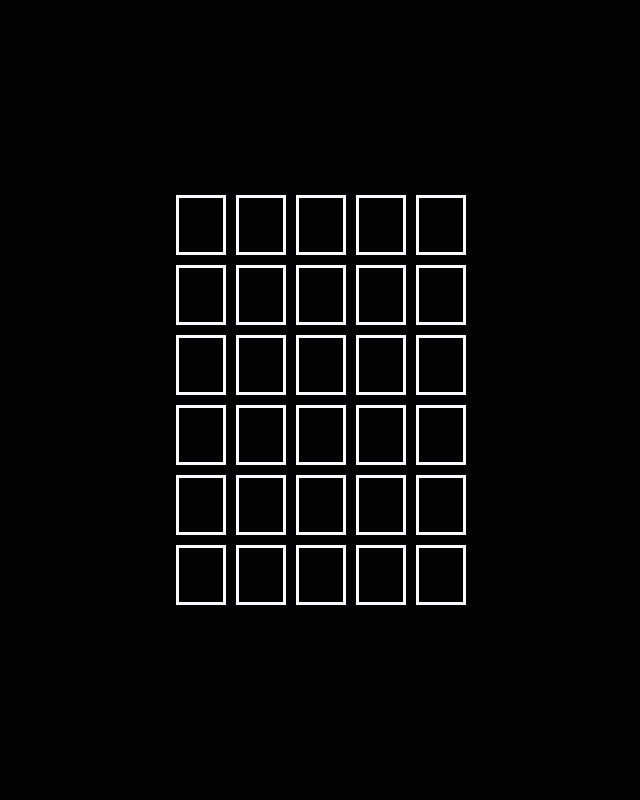
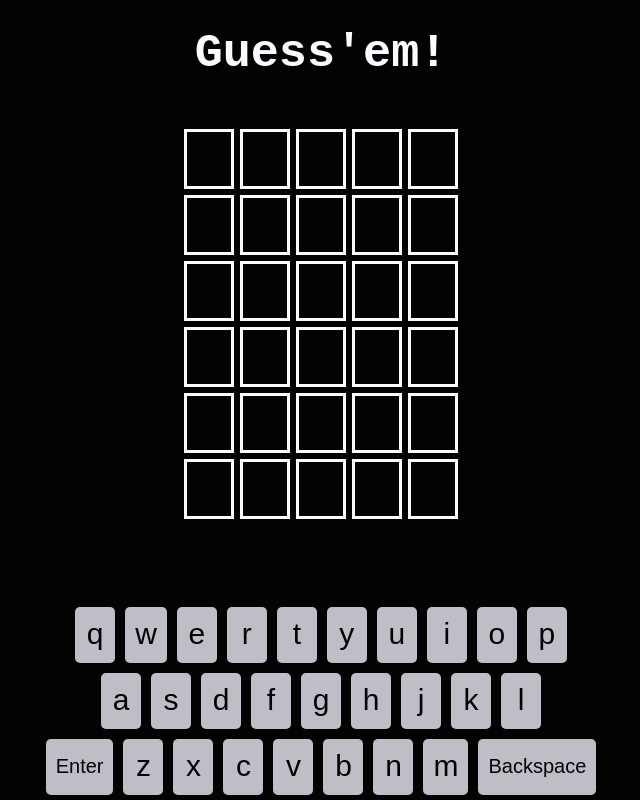
Before and after one commit to rahulpd101/WordleApp, a Next.js app: page / in a window 1280 px wide. Shown: the whole page, without its empty margins (319-959 px from the left). Built offline with nearby package versions, Linux system fonts and the light colour scheme.

Commit message:
Functionality updates

```diff
--- /dev/null
+++ b/components/Wordle/Keyboard/Keyboard.tsx
@@ -0,0 +1,59 @@
+import styles from "./keyboard.module.css";
+import { useMemo } from "react";
+
+type KeyPressHandlerType = (key: string) => void;
+
+type KeyboardProps = {
+	keyPressHandler: KeyPressHandlerType;
+};
+
+export default function Keyboard({ keyPressHandler }: KeyboardProps) {
+	const top = useMemo(() => {
+		return "qwertyuiop".split("").map((char) => {
+			return <Key keyPressHandler={keyPressHandler} key={char} keyName={char} />;
+		});
+	}, [keyPressHandler]);
+
+	const middle = useMemo(() => {
+		return "asdfghjkl".split("").map((char) => {
+			return <Key keyPressHandler={keyPressHandler} key={char} keyName={char} />;
+		});
+	}, [keyPressHandler]);
+
+	const bottom = useMemo(() => {
+		const letters = "zxcvbnm".split("").map((char) => {
+			return <Key keyPressHandler={keyPressHandler} key={char} keyName={char} />;
+		});
+		const enterKey = <Key keyPressHandler={keyPressHandler} small key="Enter" keyName="Enter" />;
+
+		const backSpaceKey = <Key keyPressHandler={keyPressHandler} key="Backspace" small keyName="Backspace" />;
+
+		return [enterKey, ...letters, backSpaceKey];
+	}, [keyPressHandler]);
+
+	return (
+		<div className={styles.wrapper}>
+			<div className={styles.row}>{top}</div>
+			<div className={styles.row}>{middle}</div>
+			<div className={styles.row}>{bottom}</div>
+		</div>
+	);
+}
+
+type KeyProps = {
+	small?: boolean; //small is an optional class to make backspace & enter keys small.
+	keyName: string;
+	keyPressHandler: KeyPressHandlerType;
+};
+
+const Key = ({ keyName, keyPressHandler, small }: KeyProps) => {
+	return (
+		<span
+			className={`${styles.key} ${small ? styles.smallKey : ""}`}
+			onClick={() => {
+				keyPressHandler(keyName);
+			}}>
+			{keyName}
+		</span>
+	);
+};
--- /dev/null
+++ b/components/Wordle/Keyboard/keyboard.module.css
@@ -0,0 +1,32 @@
+.wrapper {
+	margin-bottom: 20px;
+}
+
+.row {
+	display: flex;
+	justify-content: center;
+}
+
+.key {
+	align-items: center;
+	justify-content: center;
+	background-color: var(--gray);
+	border-radius: 5px;
+	color: var(--black);
+	cursor: pointer;
+	display: flex;
+	font-family: sans-serif;
+	font-size: 30px;
+	margin: 5px;
+	padding: 10px 10px 12px;
+	text-align: center;
+	min-width: 40px;
+}
+
+.key:hover {
+	background-color: var(--dark-gray);
+}
+
+.smallKey {
+	font-size: 20px;
+}
--- /dev/null
+++ b/components/Wordle/SubmittedGuess/SubmittedGuess.tsx
@@ -0,0 +1,60 @@
+import styles from "./submittedGuess.module.css";
+import type { GuessType, PuzzleWordCharCountType } from "../types";
+type SubmittedGuessProps = {
+	puzzleWord: string;
+	guess: GuessType;
+	puzzleWordCharCount: PuzzleWordCharCountType;
+};
+
+type GuessedCharStatus = "correct" | "incorrect" | "present";
+
+function useGuessChecker(charMap: PuzzleWordCharCountType, word: string, guess: GuessType) {
+	const charMapWithCorrectGuesses = { ...charMap };
+
+	guess.forEach((guessChar, i) => {
+		const isCorrect = word[i] === guessChar;
+		if (isCorrect) {
+			charMapWithCorrectGuesses[guessChar] -= 1;
+		}
+	});
+
+	const checkedGuess = guess.map((char, i): { status: GuessedCharStatus; char: string } => {
+		const isCorrect = char === word[i];
+		let isPresent = false;
+
+		if (!isCorrect && charMapWithCorrectGuesses[char]) {
+			charMapWithCorrectGuesses[char] -= 1;
+			isPresent = true;
+		}
+		return {
+			status: isCorrect ? "correct" : isPresent ? "present" : "incorrect",
+			char,
+		};
+	});
+	return checkedGuess;
+}
+
+// [{status:'incorrect', char:'b'}, {status:'correct', char:'e'}]
+
+export default function SubmittedGuess({ guess, puzzleWord, puzzleWordCharCount }: SubmittedGuessProps) {
+	const checkedGuess = useGuessChecker(puzzleWordCharCount, puzzleWord, guess);
+
+	return (
+		<div className={styles.submittedGuess}>
+			{checkedGuess.map(({ status, char }, i) => {
+				const isPresent = status === "present";
+				const isCorrect = status === "correct";
+
+				return (
+					<span
+						className={`${styles.char} ${isCorrect ? styles.correctChar : ""} ${
+							isPresent ? styles.presentChar : ""
+						} ${styles.guessedChar}`}
+						key={i}>
+						{char}
+					</span>
+				);
+			})}
+		</div>
+	);
+}
--- /dev/null
+++ b/components/Wordle/SubmittedGuess/submittedGuess.module.css
@@ -0,0 +1,125 @@
+.submittedGuess {
+	display: flex;
+	justify-content: center;
+}
+
+.char {
+	border: 3px solid var(--white);
+	display: flex;
+	height: 60px;
+	width: 50px;
+	margin: 3px;
+	justify-content: center;
+	align-items: center;
+	transform: rotateX(0deg);
+}
+
+.guessedChar {
+	animation: flipIn, removeBorder, bgIncorrect;
+}
+
+.correctChar {
+	animation: flipIn, removeBorder, bgCorrect;
+}
+
+.presentChar {
+	animation: flipIn, removeBorder, bgPresent;
+}
+
+.guessedChar,
+.correctChar,
+.presentChar {
+	animation-duration: 0.5s, 0.5s, 0.5s;
+	animation-timing-function: linear, linear, linear;
+	animation-fill-mode: forwards, forwards, forwards;
+}
+
+.char:nth-of-type(2) {
+	animation-delay: 500ms;
+}
+
+.char:nth-of-type(3) {
+	animation-delay: 1000ms;
+}
+
+.char:nth-of-type(4) {
+	animation-delay: 1500ms;
+}
+
+.char:nth-of-type(5) {
+	animation-delay: 2000ms;
+}
+
+@keyframes flipIn {
+	0% {
+		transform: rotateX(0deg);
+	}
+	50% {
+		border: 0;
+		transform: rotateX(90deg);
+	}
+	100% {
+		border: 0;
+		transform: rotateX(0deg);
+	}
+}
+
+@keyframes removeBorder {
+	0% {
+		border: 3px solid var(--white);
+	}
+	49% {
+		border: 3px solid var(--white);
+	}
+	50% {
+		border: 0;
+	}
+	100% {
+		border: 0;
+	}
+}
+
+@keyframes bgCorrect {
+	0% {
+		background-color: transparent;
+	}
+	49% {
+		background-color: transparent;
+	}
+	50% {
+		background-color: var(--green);
+	}
+	100% {
+		background-color: var(--green);
+	}
+}
+
+@keyframes bgIncorrect {
+	0% {
+		background-color: transparent;
+	}
+	49% {
+		background-color: transparent;
+	}
+	50% {
+		background-color: rgba(255, 255, 255, 0.2);
+	}
+	100% {
+		background-color: rgba(255, 255, 255, 0.2);
+	}
+}
+
+@keyframes bgPresent {
+	0% {
+		background-color: transparent;
+	}
+	49% {
+		background-color: transparent;
+	}
+	50% {
+		background-color: var(--yellow);
+	}
+	100% {
+		background-color: var(--yellow);
+	}
+}
--- a/components/Wordle/Wordle.tsx
+++ b/components/Wordle/Wordle.tsx
@@ -1,10 +1,14 @@
-import { useEffect, useMemo, useState } from "react";
+import { useCallback, useEffect, useMemo, useState } from "react";
+import type { GuessType, PuzzleWordCharCountType } from "./types";
+import Keyboard from "./Keyboard/Keyboard";
+import SubmittedGuess from "./SubmittedGuess/SubmittedGuess";
 import styles from "./wordle.module.css";
 
 const totalGuessMax = 6;
 
 function useWordOfTheDay() {
 	const [word, setWord] = useState<null | string>(null);
+
 	useEffect(() => {
 		async function fetchWord() {
 			const response = await fetch("/api/word").then((res) => res.json());
@@ -16,16 +20,29 @@ function useWordOfTheDay() {
 	return word;
 }
 
+function useCharCountMap(word: string | null) {
+	return useMemo(() => {
+		if (word === null) {
+			return {};
+		}
+		return word.split("").reduce<PuzzleWordCharCountType>((acc, char) => {
+			if (!acc.hasOwnProperty(char)) {
+				acc[char] = 1;
+			} else {
+				acc[char] += 1;
+			}
+			return acc;
+		}, {});
+	}, [word]);
+}
+
 export default function Wordle() {
 	const [submittedGuesses, setSubmittedGuesses] = useState<Array<string[]>>([]);
 	const [guess, setGuess] = useState<string[]>([]);
 
 	const wordOfTheDay = useWordOfTheDay();
-	// console.log({ wordOfTheDay });
-	useEffect(() => {
-		function handleKeyDown({ key }: { key: string }) {
-			// console.log(key);
-
+	const handleKeyInput = useCallback(
+		(key: string) => {
 			const isChar = /^[a-z]$/.test(key);
 			const isBackspace = key === "Backspace";
 			const isSubmit = key === "Enter";
@@ -43,30 +60,22 @@ export default function Wordle() {
 				setSubmittedGuesses((prev) => [...prev, guess]);
 				setGuess([]);
 			}
+		},
+		[guess]
+	);
+
+	useEffect(() => {
+		function handleKeyDown({ key }: { key: string }) {
+			handleKeyInput(key);
 		}
-
 		window.addEventListener("keydown", handleKeyDown);
 
 		return () => {
 			window.removeEventListener("keydown", handleKeyDown);
 		};
-	}, [guess.length]);
+	}, [guess.length, guess, handleKeyInput]);
 
-	console.log(submittedGuesses);
-
-	const puzzleWordCharCount = useMemo(() => {
-		if (wordOfTheDay === null) {
-			return {};
-		}
-		return wordOfTheDay.split("").reduce<Record<string, number>>((acc, char) => {
-			if (!acc.hasOwnProperty(char)) {
-				acc[char] = 1;
-			} else {
-				acc[char] += 1;
-			}
-			return acc;
-		}, {});
-	}, [wordOfTheDay]);
+	const puzzleWordCharCount = useCharCountMap(wordOfTheDay);
 
 	if (wordOfTheDay === null) {
 		return <p>Loading...</p>;
@@ -81,6 +90,8 @@ export default function Wordle() {
 
 	return (
 		<div className={styles.wordle}>
+			<h3>Guess'em!</h3>
+			<div className={styles.boardPositioner}>
 				<div className={styles.wordleBoard}>
 					<SubmittedGuesses
 						puzzleWord={wordOfTheDay}
@@ -90,23 +101,24 @@ export default function Wordle() {
 
 					{!isFailure && !isCorrect && <CurrentGuess guess={guess} />}
 
-				{Array.from({ length: totalGuessMax - submittedGuesses.length - (isCorrect ? 0 : 1) }).map((_, i) => {
+					{Array.from({ length: totalGuessMax - submittedGuesses.length - (isCorrect ? 0 : 1) }).map(
+						(_, i) => {
 							return <EmptyGuess key={i} />;
-				})}
+						}
+					)}
 					{isCorrect && <div className={`${styles.message}`}>You did it! You are the smartest.</div>}
 					{isFailure && <div className={`${styles.message}`}>Sorry, try again next time.</div>}
 				</div>
 			</div>
+			<Keyboard keyPressHandler={handleKeyInput} />
+		</div>
 	);
 }
+
 type SubmittedGuessesProps = {
 	submittedGuesses: string[][];
 	puzzleWord: string;
-	puzzleWordCharCount: Record<string, number>;
-};
-
-type GuessProps = {
-	guess: string[];
+	puzzleWordCharCount: PuzzleWordCharCountType;
 };
 
 function SubmittedGuesses({ submittedGuesses, puzzleWord, puzzleWordCharCount }: SubmittedGuessesProps) {
@@ -126,50 +138,11 @@ function SubmittedGuesses({ submittedGuesses, puzzleWord, puzzleWordCharCount }:
 	);
 }
 
-function SubmittedGuess({
-	guess,
-	puzzleWord,
-	puzzleWordCharCount,
-}: GuessProps & { puzzleWord: string; puzzleWordCharCount: Record<string, number> }) {
-	const charMap = { ...puzzleWordCharCount };
+type CurrentGuessProps = {
+	guess: GuessType;
+};
 
-	console.log({ charMap, guess });
-
-	guess.forEach((guessChar, i) => {
-		const isCorrect = puzzleWord[i] === guessChar;
-		if (isCorrect) {
-			charMap[guessChar] -= 1;
-		}
-	});
-	return (
-		<div className={styles.submittedGuess}>
-			{Array.from({ length: 5 }).map((_, i) => {
-				const guessChar = guess[i];
-				const puzzleChar = puzzleWord[i];
-
-				const isCorrect = guessChar === puzzleChar;
-
-				let isPresent = false;
-				if (!isCorrect && charMap[guessChar]) {
-					isPresent = true;
-					charMap[guessChar] -= 1;
-				}
-
-				return (
-					<span
-						className={`${styles.char} ${isCorrect ? styles.correctChar : ""} ${
-							isPresent ? styles.presentChar : ""
-						} ${styles.guessedChar}`}
-						key={i}>
-						{guessChar}
-					</span>
-				);
-			})}
-		</div>
-	);
-}
-
-function CurrentGuess({ guess }: GuessProps) {
+function CurrentGuess({ guess }: CurrentGuessProps) {
 	return (
 		<div className={`${styles.word} ${styles.currentGuess}`}>
 			{Array.from({ length: 5 }).map((_, i) => {
--- /dev/null
+++ b/components/Wordle/types.ts
@@ -0,0 +1,2 @@
+export type GuessType = string[];
+export type PuzzleWordCharCountType = Record<string, number>;
--- a/components/Wordle/wordle.module.css
+++ b/components/Wordle/wordle.module.css
@@ -1,16 +1,38 @@
 .wordle {
 	height: 100vh;
 	display: flex;
+	flex-direction: column;
 	justify-content: center;
 	align-items: center;
-	font-family: "Lucida Sans", "Lucida Sans Regular";
+	font-family: monospace;
 	font-size: 40px;
 }
 
-.word,
-.submittedGuess {
+.boardPositioner {
+	display: flex;
+	align-items: center;
+	flex-grow: 1;
+}
+
+.wordleBoard {
+	position: relative;
+	margin-bottom: 80px;
+}
+
+.word {
 	display: flex;
 	justify-content: center;
+}
+
+.message {
+	font-size: 24px;
+	left: 0;
+	margin-top: 20px;
+	position: absolute;
+	right: 0;
+	text-align: center;
+	top: 100%;
+	width: 100%;
 }
 
 .char {
@@ -18,32 +40,7 @@
 	display: flex;
 	height: 60px;
 	width: 50px;
-	margin: 5px;
+	margin: 3px;
 	justify-content: center;
 	align-items: center;
 }
-
-.guessedChar {
-	border: 0;
-	background-color: rgba(255, 255, 255, 0.2);
-}
-
-.correctChar {
-	background-color: var(--green);
-}
-
-.presentChar {
-	background-color: var(--yellow);
-}
-
-.message {
-	margin-top: 20px;
-	font-size: 24px;
-	text-align: center;
-}
-
-.successMessage {
-	margin-top: 20px;
-	font-size: 24px;
-	text-align: center;
-}
--- a/pages/index.tsx
+++ b/pages/index.tsx
@@ -6,19 +6,6 @@ const Home: NextPage = () => {
 	return (
 		<div>
 			<Wordle />
-			<style jsx global>
-				{`
-					:root {
-						--black: #040303;
-						--white: #fafaff;
-						--yellow: #ec9f05;
-						--green: #9bc53d;
-
-						background-color: var(--black);
-						color: var(--white);
-					}
-				`}
-			</style>
 		</div>
 	);
 };
```
Also changed, not shown: styles/globals.css (+19 -7 lines). Lines whose indentation alone changed are shown as unchanged.
